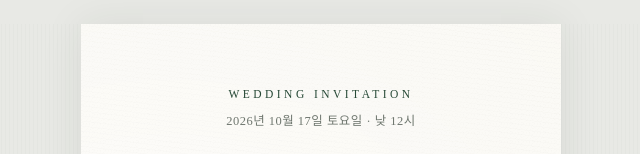
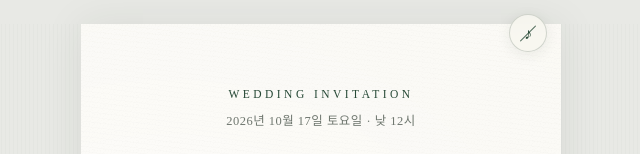
Before and after one commit to taeyoungson/wedding-invite, a React (Vite) app: page / in a window 1280 px wide. Shown: the top 154 px of the page, without its empty margins (319-959 px from the left). Built offline with nearby package versions, Linux system fonts and the light colour scheme; a web font is replaced by a local one.

Commit message:
feat: add wedding background music

```diff
--- a/src/App.tsx
+++ b/src/App.tsx
@@ -4,10 +4,12 @@ import { Calendar } from './components/Calendar'
 import { Gallery } from './components/Gallery'
 import { Location } from './components/Location'
 import { Accounts } from './components/Accounts'
+import { BackgroundMusic } from './components/BackgroundMusic'
 
 function App() {
   return (
     <main className="invitation-canvas" aria-label="손태영과 조현아의 모바일 청첩장">
+      <BackgroundMusic />
       <section className="cover" aria-labelledby="cover-names">
         <header className="cover__header">
           <p className="cover__eyebrow">WEDDING INVITATION</p>
--- /dev/null
+++ b/src/components/BackgroundMusic.tsx
@@ -0,0 +1,69 @@
+import { useEffect, useRef, useState } from 'react'
+
+const MUSIC_URL =
+  'https://cdn.pixabay.com/download/audio/2023/10/09/audio_44a25b4c0d.mp3?filename=ivan_luzan-the-wedding-piano-170726.mp3'
+
+export function BackgroundMusic() {
+  const audioRef = useRef<HTMLAudioElement>(null)
+  const manuallyPausedRef = useRef(false)
+  const [isPlaying, setIsPlaying] = useState(false)
+
+  useEffect(() => {
+    const audio = audioRef.current
+    if (!audio) return
+
+    audio.volume = 0.18
+
+    const startMusic = () => {
+      if (manuallyPausedRef.current || !audio.paused) return
+      void audio.play().catch(() => undefined)
+    }
+
+    void audio.play().catch(() => {
+      document.addEventListener('pointerdown', startMusic, { once: true })
+      document.addEventListener('keydown', startMusic, { once: true })
+    })
+
+    return () => {
+      document.removeEventListener('pointerdown', startMusic)
+      document.removeEventListener('keydown', startMusic)
+    }
+  }, [])
+
+  const toggleMusic = () => {
+    const audio = audioRef.current
+    if (!audio) return
+
+    if (audio.paused) {
+      manuallyPausedRef.current = false
+      void audio.play().catch(() => undefined)
+      return
+    }
+
+    manuallyPausedRef.current = true
+    audio.pause()
+  }
+
+  return (
+    <>
+      <audio
+        ref={audioRef}
+        src={MUSIC_URL}
+        loop
+        playsInline
+        preload="metadata"
+        onPlay={() => setIsPlaying(true)}
+        onPause={() => setIsPlaying(false)}
+      />
+      <button
+        className={`music-toggle${isPlaying ? ' music-toggle--playing' : ''}`}
+        type="button"
+        aria-label={isPlaying ? '배경음악 끄기' : '배경음악 켜기'}
+        aria-pressed={isPlaying}
+        onClick={toggleMusic}
+      >
+        <span className="music-toggle__note" aria-hidden="true">♪</span>
+      </button>
+    </>
+  )
+}
--- a/src/components/Gallery.tsx
+++ b/src/components/Gallery.tsx
@@ -75,6 +75,7 @@ export function Gallery() {
               <img
                 src={galleryPhotos[selectedIndex].src}
                 alt={galleryPhotos[selectedIndex].alt}
+                draggable={false}
               />
               <figcaption>
                 {selectedIndex + 1} / {galleryPhotos.length}
--- a/src/style.css
+++ b/src/style.css
@@ -550,6 +550,9 @@ textarea {
   width: 100%;
   max-height: calc(100svh - 130px);
   object-fit: contain;
+  touch-action: none;
+  user-select: none;
+  -webkit-user-drag: none;
 }
 
 .gallery-modal__figure figcaption {
@@ -938,6 +941,61 @@ textarea {
   font-size: 0.65rem;
 }
 
+.music-toggle {
+  position: fixed;
+  z-index: 90;
+  top: 14px;
+  right: max(14px, calc((100vw - 480px) / 2 + 14px));
+  display: inline-flex;
+  width: 38px;
+  height: 38px;
+  padding: 0;
+  border: 1px solid rgba(46, 72, 56, 0.2);
+  border-radius: 999px;
+  align-items: center;
+  color: var(--color-forest);
+  background: rgba(248, 246, 239, 0.88);
+  box-shadow: 0 3px 14px rgba(35, 52, 41, 0.08);
+  backdrop-filter: blur(8px);
+  font-family: var(--font-sans);
+  cursor: pointer;
+}
+
+.music-toggle__note {
+  position: relative;
+  display: grid;
+  width: 100%;
+  height: 100%;
+  place-items: center;
+  font-family: Georgia, serif;
+  font-size: 1rem;
+  line-height: 1;
+}
+
+.music-toggle:not(.music-toggle--playing) .music-toggle__note::after {
+  position: absolute;
+  width: 22px;
+  height: 1px;
+  border-radius: 999px;
+  background: currentColor;
+  content: "";
+  transform: rotate(-45deg);
+  opacity: 0.78;
+}
+
+.music-toggle--playing .music-toggle__note {
+  animation: music-pulse 2.8s ease-in-out infinite;
+}
+
+@keyframes music-pulse {
+  0%, 100% { transform: scale(1); }
+  50% { transform: scale(1.08); }
+}
+
+@media (prefers-reduced-motion: reduce) {
+  .music-toggle--playing .music-toggle__note { animation: none; }
+}
+
 .account-list__item button:not(:disabled) {
   color: var(--color-forest);
   background: rgba(248, 246, 239, 0.72);
```
